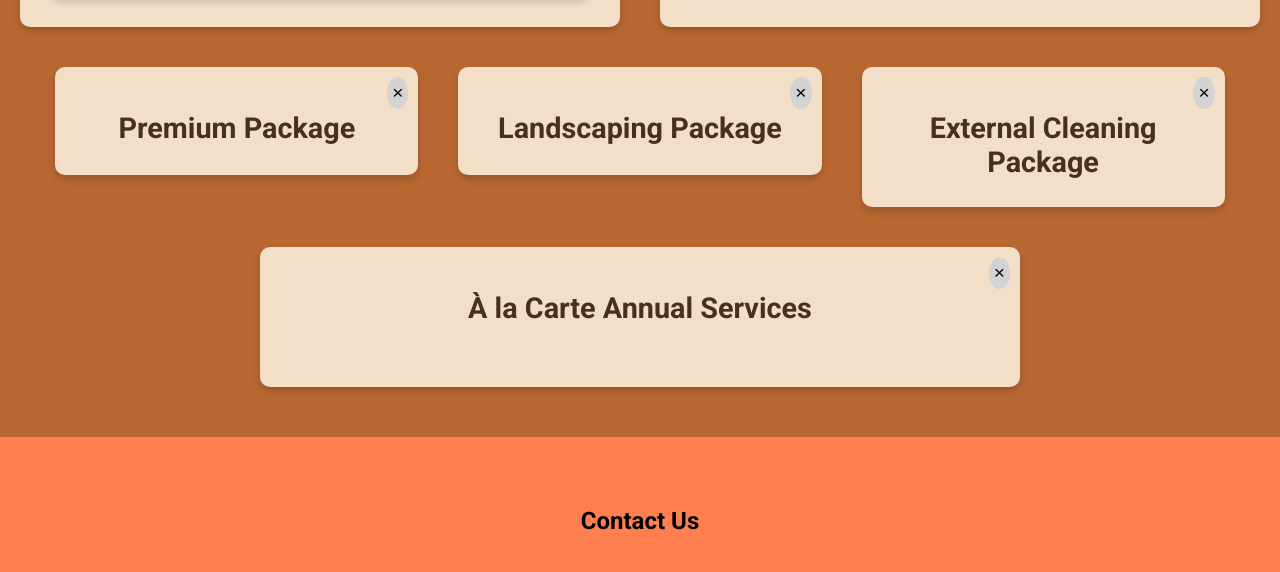
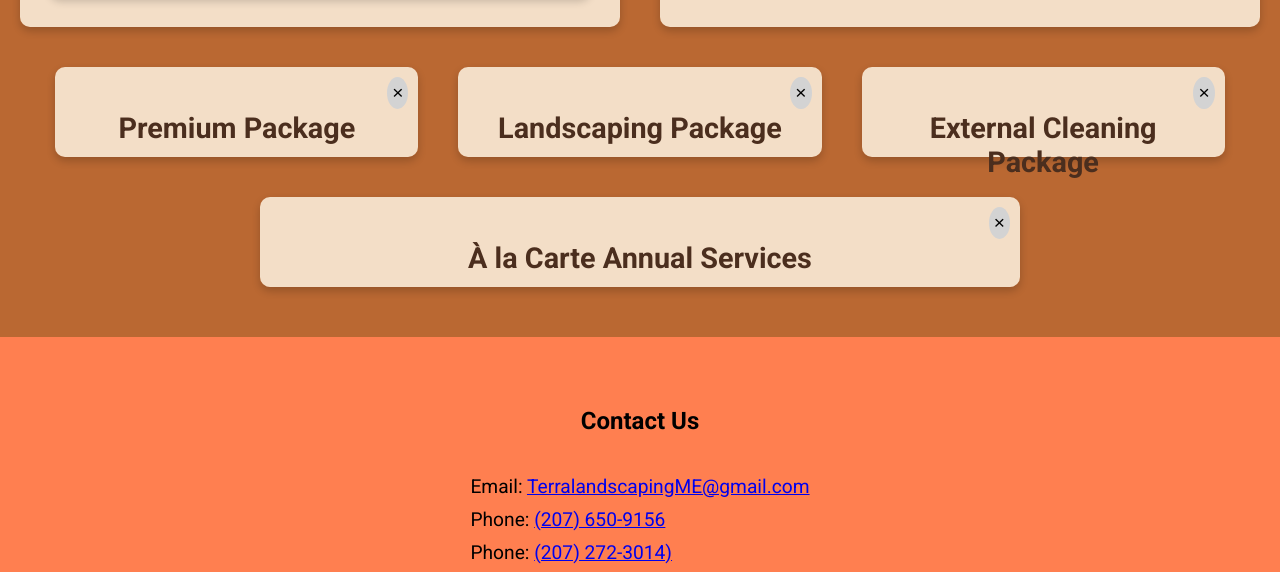
Before and after one commit to TerraLandscaping/TerraWS-1, a plain HTML site: page service-packages.html in a window 1280 px wide. Shown: the part 985-1557 px from the top of the page. Drawn offline with Linux system fonts and the light colour scheme.

Commit message:
Update styles.css

```diff
--- a/styles.css
+++ b/styles.css
@@ -221,7 +221,7 @@ body, html {
 
 .collapsed {
     align-self: flex-start;
-    max-height: 100px
+    max-height: 50px
 }
 
 .list-column h2 {
```
